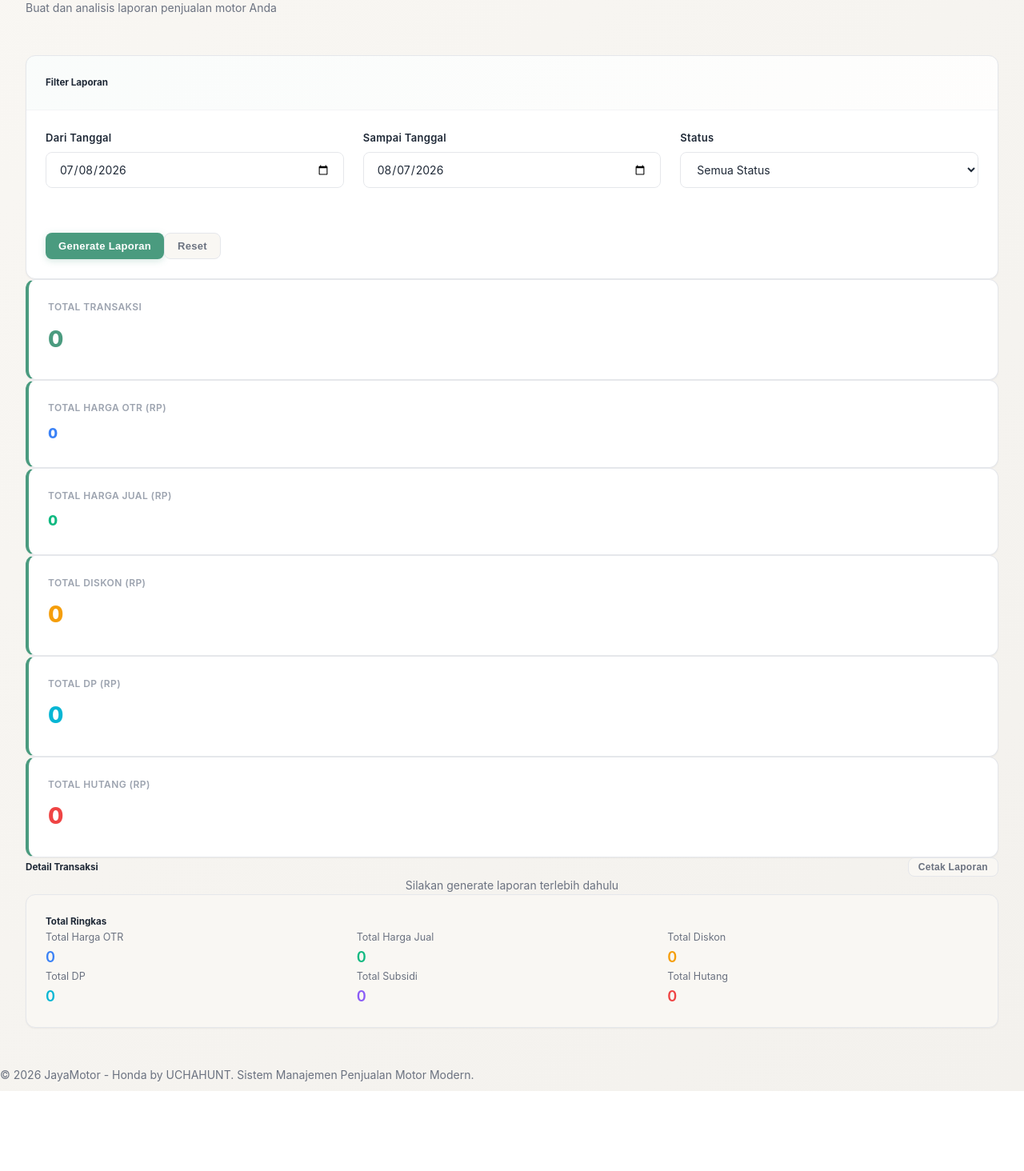
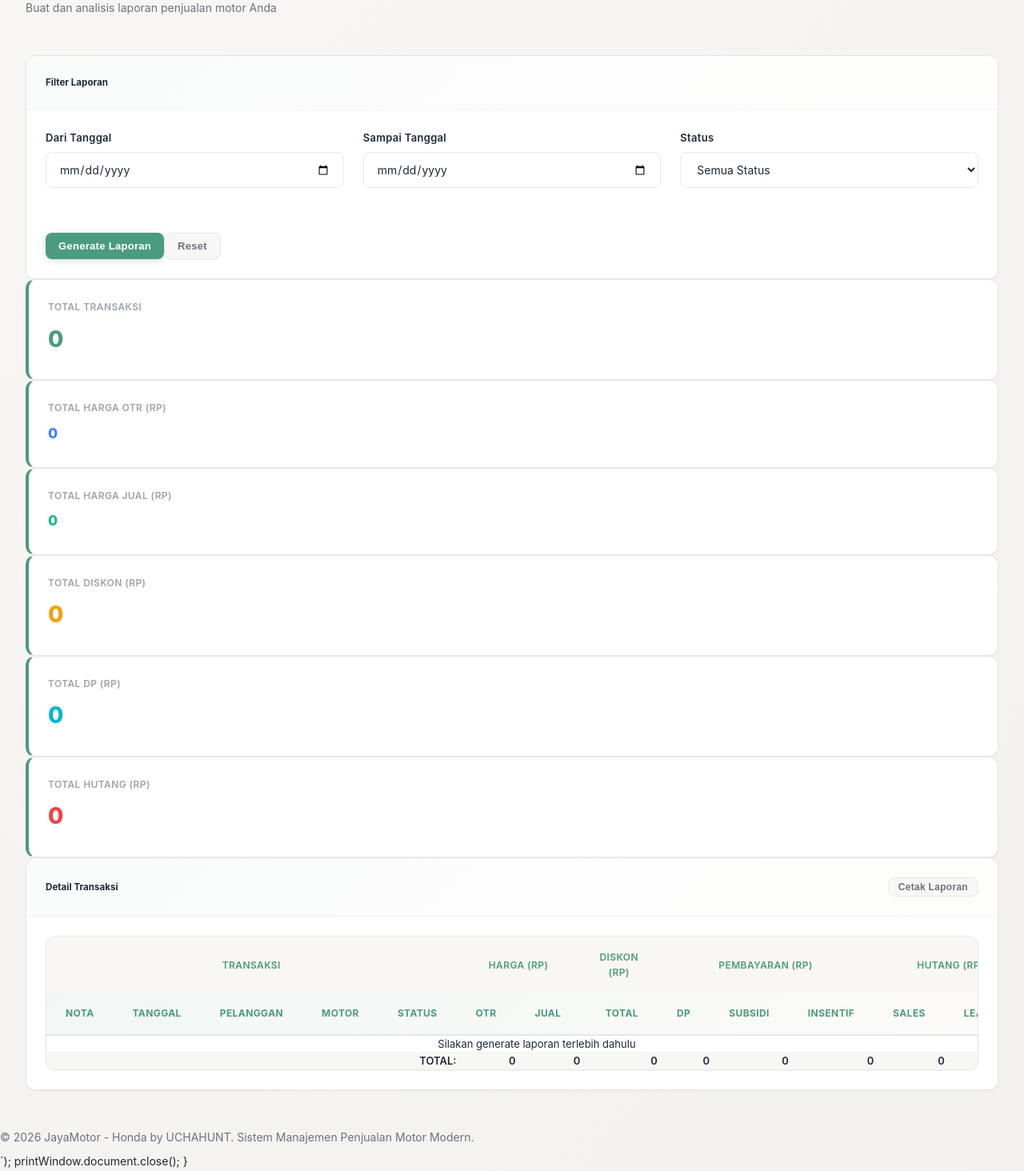
Before and after one commit to jurnalJM/Jurnal_JM, a Flask app: page /laporan in a window 1280 px wide. Shown: the part 220-1684 px from the top of the page at 80% size. Before the commit the page ends 1584 px from the top, so only its background shows below. Run offline with Flask 3, Linux system fonts and the light colour scheme.

Commit message:
Rewrite laporan dengan grouped header table layout
- Kembali ke table format dengan grouped headers per kategori
- Group: Transaksi | Harga | Diskon | Pembayaran | Hutang
- Layout lebih proporsional, simetris, dan readable
- Setiap group memiliki sub-header yang jelas
- Summary cards di atas untuk overview
- Print report dalam format table yang clean

Co-Authored-By: Claude Haiku 4.5 <noreply@anthropic.com>

```diff
--- a/templates/laporan.html
+++ b/templates/laporan.html
@@ -74,48 +74,62 @@
     </div>
 </div>
 
-<!-- Report Cards -->
-<div style="margin-top: var(--space-8);">
-    <div style="display: flex; justify-content: space-between; align-items: center; margin-bottom: var(--space-4);">
-        <h5 style="margin: 0;">Detail Transaksi</h5>
-        <button class="btn btn-sm btn-secondary" onclick="printReport()">Cetak Laporan</button>
-    </div>
-    <div id="report-body" style="display: grid; gap: var(--space-4);">
-        <div style="text-align: center; padding: var(--space-8); color: var(--text-secondary);">
-            Silakan generate laporan terlebih dahulu
+<!-- Report Table with Grouped Headers -->
+<div class="card" style="margin-top: var(--space-8);">
+    <div class="card-header">
+        <div style="display: flex; justify-content: space-between; align-items: center;">
+            <h5 style="margin: 0;">Detail Transaksi</h5>
+            <button class="btn btn-sm btn-secondary" onclick="printReport()">Cetak Laporan</button>
         </div>
     </div>
-</div>
-
-<!-- Summary Totals -->
-<div class="card" style="margin-top: var(--space-8); background-color: var(--bg-secondary);">
     <div class="card-body">
-        <h5 style="margin-top: 0; margin-bottom: var(--space-4);">Total Ringkas</h5>
-        <div style="display: grid; grid-template-columns: 1fr 1fr 1fr; gap: var(--space-4);">
-            <div>
-                <div style="color: var(--text-secondary); font-size: 0.9em; margin-bottom: var(--space-2);">Total Harga OTR</div>
-                <div style="font-size: 1.3em; font-weight: 600; color: #3b82f6;" id="total-otr">0</div>
-            </div>
-            <div>
-                <div style="color: var(--text-secondary); font-size: 0.9em; margin-bottom: var(--space-2);">Total Harga Jual</div>
-                <div style="font-size: 1.3em; font-weight: 600; color: #10b981;" id="total-harga-jual">0</div>
-            </div>
-            <div>
-                <div style="color: var(--text-secondary); font-size: 0.9em; margin-bottom: var(--space-2);">Total Diskon</div>
-                <div style="font-size: 1.3em; font-weight: 600; color: #f59e0b;" id="total-diskon">0</div>
-            </div>
-            <div>
-                <div style="color: var(--text-secondary); font-size: 0.9em; margin-bottom: var(--space-2);">Total DP</div>
-                <div style="font-size: 1.3em; font-weight: 600; color: #06b6d4;" id="total-dp">0</div>
-            </div>
-            <div>
-                <div style="color: var(--text-secondary); font-size: 0.9em; margin-bottom: var(--space-2);">Total Subsidi</div>
-                <div style="font-size: 1.3em; font-weight: 600; color: #8b5cf6;" id="total-subsidi">0</div>
-            </div>
-            <div>
-                <div style="color: var(--text-secondary); font-size: 0.9em; margin-bottom: var(--space-2);">Total Hutang</div>
-                <div style="font-size: 1.3em; font-weight: 600; color: #ef4444;" id="total-hutang">0</div>
-            </div>
+        <div class="table-wrapper">
+            <table class="table">
+                <!-- Group Headers -->
+                <thead>
+                    <tr style="background-color: var(--bg-secondary);">
+                        <th colspan="5" style="text-align: center; font-weight: 600; border-bottom: 2px solid var(--border-default);">Transaksi</th>
+                        <th colspan="2" style="text-align: center; font-weight: 600; border-bottom: 2px solid var(--border-default);">Harga (Rp)</th>
+                        <th colspan="1" style="text-align: center; font-weight: 600; border-bottom: 2px solid var(--border-default);">Diskon (Rp)</th>
+                        <th colspan="3" style="text-align: center; font-weight: 600; border-bottom: 2px solid var(--border-default);">Pembayaran (Rp)</th>
+                        <th colspan="2" style="text-align: center; font-weight: 600; border-bottom: 2px solid var(--border-default);">Hutang (Rp)</th>
+                    </tr>
+                    <!-- Sub Headers -->
+                    <tr>
+                        <th>Nota</th>
+                        <th>Tanggal</th>
+                        <th>Pelanggan</th>
+                        <th>Motor</th>
+                        <th>Status</th>
+                        <th style="text-align: right;">OTR</th>
+                        <th style="text-align: right;">Jual</th>
+                        <th style="text-align: right;">Total</th>
+                        <th style="text-align: right;">DP</th>
+                        <th style="text-align: right;">Subsidi</th>
+                        <th style="text-align: right;">Insentif</th>
+                        <th style="text-align: right;">Sales</th>
+                        <th style="text-align: right;">Leasing</th>
+                    </tr>
+                </thead>
+                <tbody id="report-body">
+                    <tr>
+                        <td colspan="13" style="text-align: center; padding: var(--space-8);">Silakan generate laporan terlebih dahulu</td>
+                    </tr>
+                </tbody>
+                <tfoot>
+                    <tr style="background-color: var(--bg-secondary); font-weight: 600;">
+                        <td colspan="5" style="text-align: right;">TOTAL:</td>
+                        <td style="text-align: right;" id="total-otr">0</td>
+                        <td style="text-align: right;" id="total-harga-jual">0</td>
+                        <td style="text-align: right;" id="total-diskon">0</td>
+                        <td style="text-align: right;" id="total-dp">0</td>
+                        <td style="text-align: right;" id="total-subsidi">0</td>
+                        <td style="text-align: right;" id="total-insentif">0</td>
+                        <td style="text-align: right;" id="total-hutang-sales">0</td>
+                        <td style="text-align: right;" id="total-hutang-leasing">0</td>
+                    </tr>
+                </tfoot>
+            </table>
         </div>
     </div>
 </div>
@@ -145,7 +159,7 @@ function generateReport() {
     axios.get(url)
         .then(response => {
             const transaksi = response.data.data;
-            window.lastReportData = transaksi; // Store untuk print
+            window.lastReportData = transaksi;
             displayReport(transaksi);
             showToast('Laporan berhasil di-generate', 'success');
         })
@@ -155,28 +169,23 @@ function generateReport() {
 }
 
 function displayReport(data) {
-    const container = document.getElementById('report-body');
-    container.innerHTML = '';
+    const tbody = document.getElementById('report-body');
+    tbody.innerHTML = '';
 
     if (data.length === 0) {
-        container.innerHTML = '<div style="text-align: center; padding: var(--space-8); color: var(--text-secondary);">Tidak ada data</div>';
+        tbody.innerHTML = '<tr><td colspan="13" style="text-align: center; padding: var(--space-8);">Tidak ada data</td></tr>';
         return;
     }
 
-    let totalOtr = 0;
-    let totalHargaJual = 0;
-    let totalDiskon = 0;
-    let totalDp = 0;
-    let totalSubsidi = 0;
-    let totalInsentif = 0;
-    let totalHutang = 0;
+    let totalOtr = 0, totalHargaJual = 0, totalDiskon = 0, totalDp = 0;
+    let totalSubsidi = 0, totalInsentif = 0, totalHutangSales = 0, totalHutangLeasing = 0;
 
-    data.forEach((t, index) => {
-        // Calculate values
+    data.forEach(t => {
         const otr = t.harga_dasar || 0;
         const diskonTotal = (t.diskon_ahm || 0) + (t.diskon_dealer || 0) + (t.diskon_leasing || 0);
         const hargaJual = otr - diskonTotal;
-        const hutangTotal = (t.hutang_sales || 0) + (t.hutang_leasing || 0);
+        const hutangSales = t.hutang_sales || 0;
+        const hutangLeasing = t.hutang_leasing || 0;
 
         totalOtr += otr;
         totalHargaJual += hargaJual;
@@ -184,100 +193,71 @@ function displayReport(data) {
         totalDp += t.dp;
         totalSubsidi += t.subsidi;
         totalInsentif += t.insentif || 0;
-        totalHutang += hutangTotal;
+        totalHutangSales += hutangSales;
+        totalHutangLeasing += hutangLeasing;
 
         const statusColor = getStatusColor(t.status);
-        const cardId = `card-${index}`;
-
-        const card = `
-            <div class="card">
-                <div class="card-header" onclick="toggleDetail('${cardId}')" style="cursor: pointer; display: flex; justify-content: space-between; align-items: center;">
-                    <div style="display: grid; grid-template-columns: 80px 120px 180px auto 80px; gap: var(--space-4); flex: 1;">
-                        <div><strong>${t.nota}</strong></div>
-                        <div style="font-size: 0.9em; color: var(--text-secondary);">${formatDate(t.tanggal_nota)}</div>
-                        <div style="font-size: 0.9em; color: var(--text-secondary);">${t.customer_name}</div>
-                        <div style="font-size: 0.9em; color: var(--text-secondary);">${t.motor_type}</div>
-                        <span class="badge badge-${statusColor}">${t.status}</span>
-                    </div>
-                    <span id="toggle-icon-${cardId}" style="color: var(--text-secondary);">▼</span>
-                </div>
-                <div id="${cardId}" class="card-body" style="display: none; background-color: var(--bg-secondary); border-top: 1px solid var(--border-light);">
-                    <div style="display: grid; grid-template-columns: 1fr 1fr; gap: var(--space-6);">
-                        <div>
-                            <div style="color: var(--text-secondary); font-size: 0.85em; margin-bottom: var(--space-2);">Harga OTR</div>
-                            <div style="font-size: 1.1em; font-weight: 600; color: #3b82f6;">${formatCurrency(otr)}</div>
-                        </div>
-                        <div>
-                            <div style="color: var(--text-secondary); font-size: 0.85em; margin-bottom: var(--space-2);">Harga Jual</div>
-                            <div style="font-size: 1.1em; font-weight: 600; color: #10b981;">${formatCurrency(hargaJual)}</div>
-                        </div>
-                        <div>
-                            <div style="color: var(--text-secondary); font-size: 0.85em; margin-bottom: var(--space-2);">Diskon</div>
-                            <div style="font-size: 1.1em; font-weight: 600; color: #f59e0b;">${formatCurrency(diskonTotal)}</div>
-                        </div>
-                        <div>
-                            <div style="color: var(--text-secondary); font-size: 0.85em; margin-bottom: var(--space-2);">DP</div>
-                            <div style="font-size: 1.1em; font-weight: 600; color: #06b6d4;">${formatCurrency(t.dp)}</div>
-                        </div>
-                        <div>
-                            <div style="color: var(--text-secondary); font-size: 0.85em; margin-bottom: var(--space-2);">Subsidi</div>
-                            <div style="font-size: 1.1em; font-weight: 600; color: #8b5cf6;">${formatCurrency(t.subsidi)}</div>
-                        </div>
-                        <div>
-                            <div style="color: var(--text-secondary); font-size: 0.85em; margin-bottom: var(--space-2);">Insentif</div>
-                            <div style="font-size: 1.1em; font-weight: 600; color: #ec4899;">${formatCurrency(t.insentif || 0)}</div>
-                        </div>
-                        <div>
-                            <div style="color: var(--text-secondary); font-size: 0.85em; margin-bottom: var(--space-2);">Hutang Sales</div>
-                            <div style="font-size: 1.1em; font-weight: 600; color: #ef4444;">${formatCurrency(t.hutang_sales || 0)}</div>
-                        </div>
-                        <div>
-                            <div style="color: var(--text-secondary); font-size: 0.85em; margin-bottom: var(--space-2);">Hutang Leasing</div>
-                            <div style="font-size: 1.1em; font-weight: 600; color: #ef4444;">${formatCurrency(t.hutang_leasing || 0)}</div>
-                        </div>
-                    </div>
-                </div>
-            </div>
+        const row = `
+            <tr>
+                <td><strong>${t.nota}</strong></td>
+                <td>${formatDate(t.tanggal_nota)}</td>
+                <td>${t.customer_name}</td>
+                <td>${t.motor_type}</td>
+                <td><span class="badge badge-${statusColor}">${t.status}</span></td>
+                <td style="text-align: right;">${formatCurrency(otr)}</td>
+                <td style="text-align: right;">${formatCurrency(hargaJual)}</td>
+                <td style="text-align: right;">${formatCurrency(diskonTotal)}</td>
+                <td style="text-align: right;">${formatCurrency(t.dp)}</td>
+                <td style="text-align: right;">${formatCurrency(t.subsidi)}</td>
+                <td style="text-align: right;">${formatCurrency(t.insentif || 0)}</td>
+                <td style="text-align: right;">${formatCurrency(hutangSales)}</td>
+                <td style="text-align: right;">${formatCurrency(hutangLeasing)}</td>
+            </tr>
         `;
-        container.innerHTML += card;
+        tbody.innerHTML += row;
     });
 
-    // Update summary cards (top section)
-    const reportTotal = document.getElementById('report-total');
-    const reportOtr = document.getElementById('report-otr');
-    const reportHargaJual = document.getElementById('report-harga-jual');
-    const reportDiskon = document.getElementById('report-diskon');
-    const reportDp = document.getElementById('report-dp');
-    const reportHutang = document.getElementById('report-hutang');
+    // Update summary cards
+    updateSummaryCards(totalOtr, totalHargaJual, totalDiskon, totalDp, totalSubsidi, totalHutangSales + totalHutangLeasing, data.length);
 
-    if (reportTotal) reportTotal.textContent = data.length;
-    if (reportOtr) reportOtr.textContent = formatCurrency(totalOtr);
-    if (reportHargaJual) reportHargaJual.textContent = formatCurrency(totalHargaJual);
-    if (reportDiskon) reportDiskon.textContent = formatCurrency(totalDiskon);
-    if (reportDp) reportDp.textContent = formatCurrency(totalDp);
-    if (reportHutang) reportHutang.textContent = formatCurrency(totalHutang);
-
-    // Update total row (summary section)
-    const totalOtrEl = document.getElementById('total-otr');
-    const totalHargaJualEl = document.getElementById('total-harga-jual');
-    const totalDiskonEl = document.getElementById('total-diskon');
-    const totalDpEl = document.getElementById('total-dp');
-    const totalSubsidiEl = document.getElementById('total-subsidi');
-    const totalHutangEl = document.getElementById('total-hutang');
-
-    if (totalOtrEl) totalOtrEl.textContent = formatCurrency(totalOtr);
-    if (totalHargaJualEl) totalHargaJualEl.textContent = formatCurrency(totalHargaJual);
-    if (totalDiskonEl) totalDiskonEl.textContent = formatCurrency(totalDiskon);
-    if (totalDpEl) totalDpEl.textContent = formatCurrency(totalDp);
-    if (totalSubsidiEl) totalSubsidiEl.textContent = formatCurrency(totalSubsidi);
-    if (totalHutangEl) totalHutangEl.textContent = formatCurrency(totalHutang);
+    // Update footer totals
+    updateFooterTotals(totalOtr, totalHargaJual, totalDiskon, totalDp, totalSubsidi, totalInsentif, totalHutangSales, totalHutangLeasing);
 }
 
-function toggleDetail(cardId) {
-    const detail = document.getElementById(cardId);
-    const icon = document.getElementById(`toggle-icon-${cardId}`);
-    detail.style.display = detail.style.display === 'none' ? 'block' : 'none';
-    icon.textContent = detail.style.display === 'none' ? '▼' : '▲';
+function updateSummaryCards(otr, hj, diskon, dp, subsidi, hutang, count) {
+    const els = {
+        'report-total': count,
+        'report-otr': otr,
+        'report-harga-jual': hj,
+        'report-diskon': diskon,
+        'report-dp': dp,
+        'report-hutang': hutang
+    };
+
+    Object.keys(els).forEach(id => {
+        const el = document.getElementById(id);
+        if (el) {
+            el.textContent = (id === 'report-total') ? els[id] : formatCurrency(els[id]);
+        }
+    });
+}
+
+function updateFooterTotals(otr, hj, diskon, dp, subsidi, insentif, hsales, hleasing) {
+    const els = {
+        'total-otr': otr,
+        'total-harga-jual': hj,
+        'total-diskon': diskon,
+        'total-dp': dp,
+        'total-subsidi': subsidi,
+        'total-insentif': insentif,
+        'total-hutang-sales': hsales,
+        'total-hutang-leasing': hleasing
+    };
+
+    Object.keys(els).forEach(id => {
+        const el = document.getElementById(id);
+        if (el) el.textContent = formatCurrency(els[id]);
+    });
 }
 
 function resetFilters() {
@@ -296,20 +276,20 @@ function printReport() {
     }
 
     let tableRows = '';
-    let totalOtr = 0, totalHargaJual = 0, totalDiskon = 0, totalDp = 0, totalSubsidi = 0, totalHutang = 0;
+    let totals = { otr: 0, hj: 0, diskon: 0, dp: 0, subsidi: 0, hutang: 0 };
 
     reportData.forEach(t => {
         const otr = t.harga_dasar || 0;
-        const diskonTotal = (t.diskon_ahm || 0) + (t.diskon_dealer || 0) + (t.diskon_leasing || 0);
-        const hargaJual = otr - diskonTotal;
-        const hutangTotal = (t.hutang_sales || 0) + (t.hutang_leasing || 0);
+        const diskon = (t.diskon_ahm || 0) + (t.diskon_dealer || 0) + (t.diskon_leasing || 0);
+        const hj = otr - diskon;
+        const hutang = (t.hutang_sales || 0) + (t.hutang_leasing || 0);
 
-        totalOtr += otr;
-        totalHargaJual += hargaJual;
-        totalDiskon += diskonTotal;
-        totalDp += t.dp;
-        totalSubsidi += t.subsidi;
-        totalHutang += hutangTotal;
+        totals.otr += otr;
+        totals.hj += hj;
+        totals.diskon += diskon;
+        totals.dp += t.dp;
+        totals.subsidi += t.subsidi;
+        totals.hutang += hutang;
 
         tableRows += `
             <tr>
@@ -318,11 +298,11 @@ function printReport() {
                 <td>${t.customer_name}</td>
                 <td>${t.motor_type}</td>
                 <td style="text-align: right;">${formatCurrency(otr)}</td>
-                <td style="text-align: right;">${formatCurrency(hargaJual)}</td>
-                <td style="text-align: right;">${formatCurrency(diskonTotal)}</td>
+                <td style="text-align: right;">${formatCurrency(hj)}</td>
+                <td style="text-align: right;">${formatCurrency(diskon)}</td>
                 <td style="text-align: right;">${formatCurrency(t.dp)}</td>
                 <td style="text-align: right;">${formatCurrency(t.subsidi)}</td>
-                <td style="text-align: right;">${formatCurrency(hutangTotal)}</td>
+                <td style="text-align: right;">${formatCurrency(hutang)}</td>
             </tr>
         `;
     });
@@ -335,20 +315,17 @@ function printReport() {
             <meta charset="UTF-8">
             <title>Laporan Penjualan Motor</title>
             <style>
-                body { font-family: -apple-system, BlinkMacSystemFont, 'Segoe UI', Arial, sans-serif; padding: 20px; background: white; }
-                .print-header { text-align: center; margin-bottom: 30px; }
-                .print-header h2 { margin: 0 0 5px 0; }
-                .print-header h3 { margin: 0 0 10px 0; color: #666; }
-                .print-header p { margin: 3px 0; color: #666; font-size: 0.9em; }
+                body { font-family: Arial, sans-serif; padding: 20px; }
+                .header { text-align: center; margin-bottom: 30px; }
                 table { width: 100%; border-collapse: collapse; margin-top: 20px; font-size: 0.9em; }
-                th { background-color: #f0f0f0; border: 1px solid #ddd; padding: 8px; text-align: left; font-weight: 600; }
+                th { background: #f0f0f0; border: 1px solid #ddd; padding: 8px; text-align: left; font-weight: 600; }
                 td { border: 1px solid #ddd; padding: 6px 8px; }
-                tfoot tr { background-color: #f0f0f0; font-weight: 600; }
+                tfoot tr { background: #f0f0f0; font-weight: 600; }
                 .text-right { text-align: right; }
             </style>
         </head>
         <body>
-            <div class="print-header">
+            <div class="header">
                 <h2>LAPORAN PENJUALAN MOTOR</h2>
                 <h3>JayaMotor - Honda</h3>
                 <p>Periode: ${formatDate(startDate)} sampai ${formatDate(endDate)}</p>
@@ -361,33 +338,28 @@ function printReport() {
                         <th>Tanggal</th>
                         <th>Pelanggan</th>
                         <th>Motor</th>
-                        <th style="text-align: right;">Harga OTR</th>
-                        <th style="text-align: right;">Harga Jual</th>
-                        <th style="text-align: right;">Diskon</th>
-                        <th style="text-align: right;">DP</th>
-                        <th style="text-align: right;">Subsidi</th>
-                        <th style="text-align: right;">Hutang</th>
+                        <th class="text-right">OTR</th>
+                        <th class="text-right">Harga Jual</th>
+                        <th class="text-right">Diskon</th>
+                        <th class="text-right">DP</th>
+                        <th class="text-right">Subsidi</th>
+                        <th class="text-right">Hutang</th>
                     </tr>
                 </thead>
-                <tbody>
-                    ${tableRows}
-                </tbody>
+                <tbody>${tableRows}</tbody>
                 <tfoot>
                     <tr>
-                        <td colspan="4" style="text-align: right;">TOTAL:</td>
-                        <td style="text-align: right;">${formatCurrency(totalOtr)}</td>
-                        <td style="text-align: right;">${formatCurrency(totalHargaJual)}</td>
-                        <td style="text-align: right;">${formatCurrency(totalDiskon)}</td>
-                        <td style="text-align: right;">${formatCurrency(totalDp)}</td>
-                        <td style="text-align: right;">${formatCurrency(totalSubsidi)}</td>
-                        <td style="text-align: right;">${formatCurrency(totalHutang)}</td>
+                        <td colspan="4" class="text-right">TOTAL:</td>
+                        <td class="text-right">${formatCurrency(totals.otr)}</td>
+                        <td class="text-right">${formatCurrency(totals.hj)}</td>
+                        <td class="text-right">${formatCurrency(totals.diskon)}</td>
+                        <td class="text-right">${formatCurrency(totals.dp)}</td>
+                        <td class="text-right">${formatCurrency(totals.subsidi)}</td>
+                        <td class="text-right">${formatCurrency(totals.hutang)}</td>
                     </tr>
                 </tfoot>
             </table>
-            <script>
-                window.print();
-                window.close();
-            <\/script>
+            <script>window.print(); window.close();</script>
         </body>
         </html>
     `);
```
